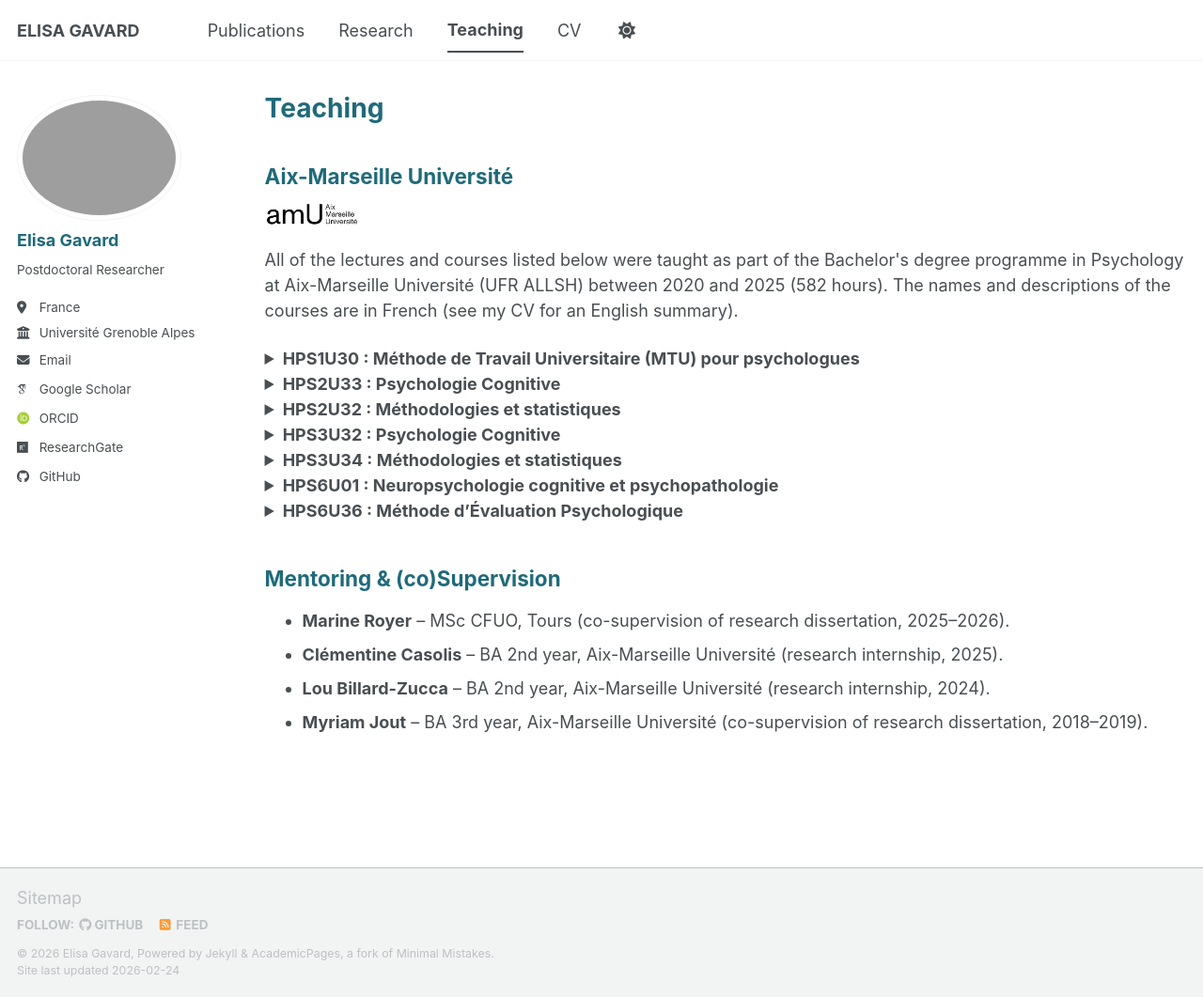
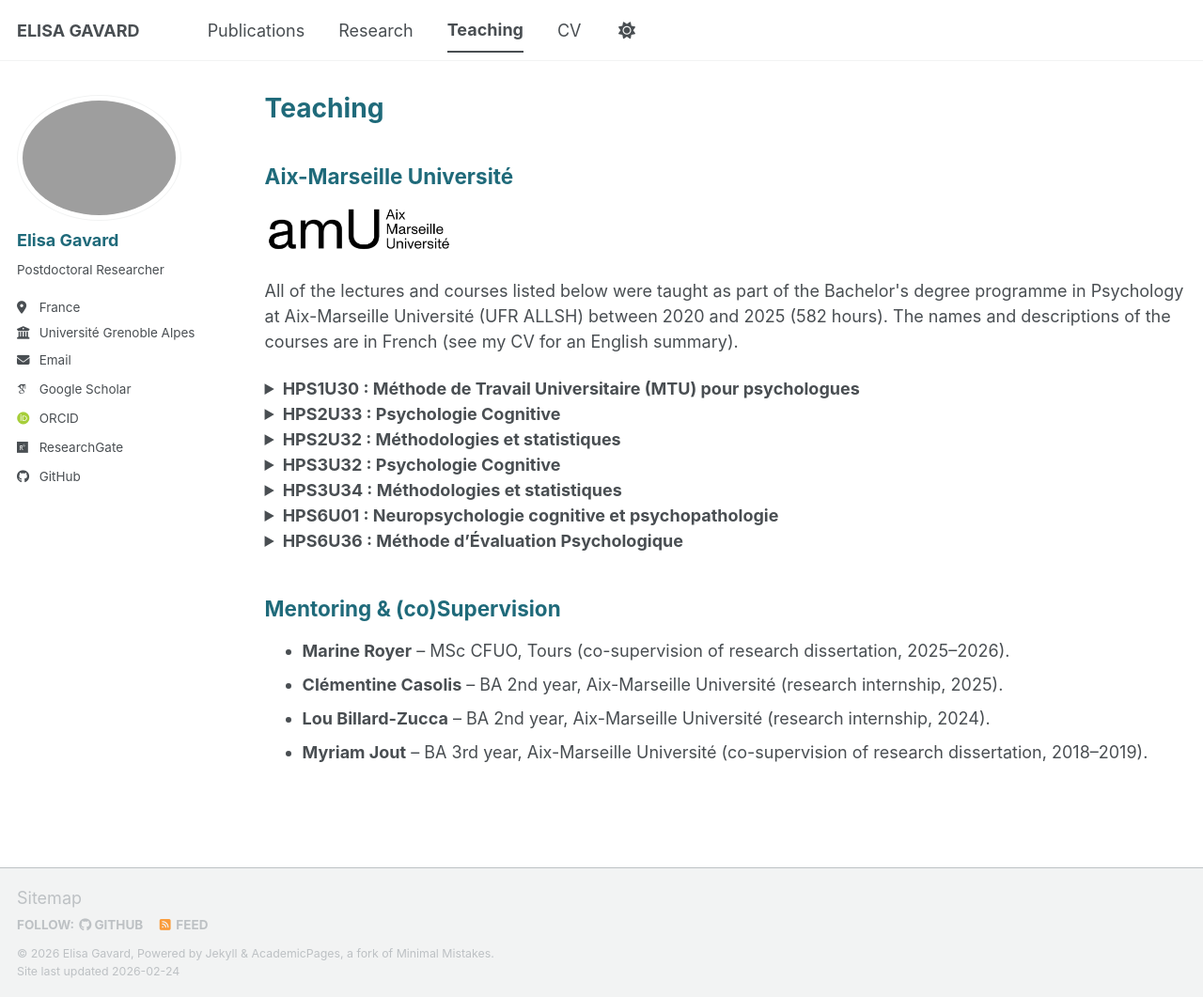
Before and after one commit to elisagavard/elisagavard.github.io, a Jekyll site: the page built from _pages/teaching.html, in a window 1280 px wide and 1061 px high. Shown: the whole window at 94% size. Built offline with Jekyll 4.4.1, drawn with Linux system fonts in a browser that asks for light colours; some web fonts are replaced; a script bundle is joined from its source files by our own code; library files that are not in the unit come from our copies.

Commit message:
Update main.scss

```diff
--- a/assets/css/main.scss
+++ b/assets/css/main.scss
@@ -66,7 +66,7 @@ h1, h2, h3, h4 {
 }
 
 .logo-amu {
-  max-width: 100px;   /* taille plus petite */
+  max-width: 200px;   /* taille plus petite */
   display: block;
   margin: 0 0 0.5rem 0;  /* petit espace sous le logo */
 }
```
